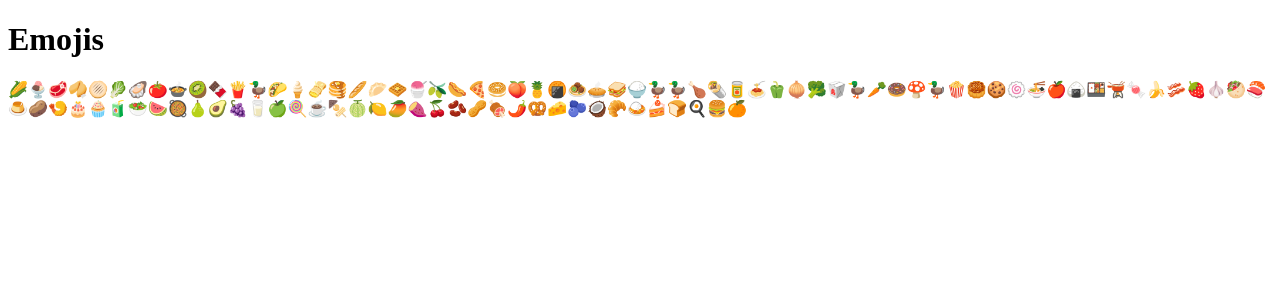
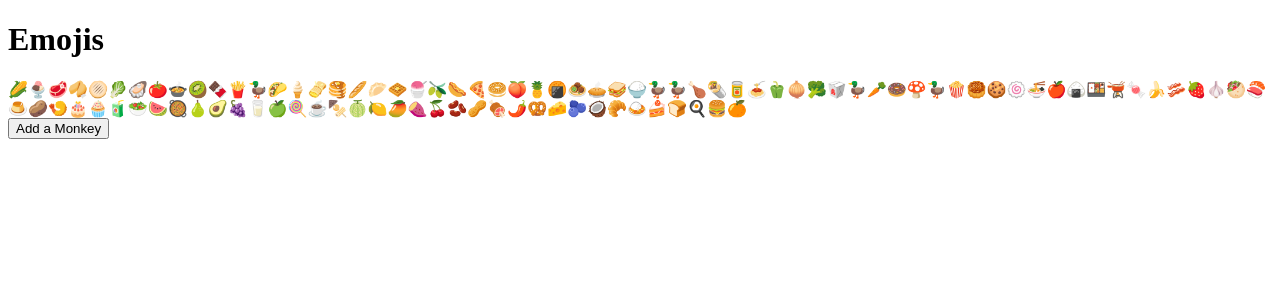
Before and after one commit to kazvee/monkey-duck-game, a React (Create React App) app: page / in a window 1280 px wide. Both pictures are taken after a click on the button "Add Ducks". Shown: the top 300 px of the page. Built offline with nearby package versions, Linux system fonts and the light colour scheme.

Commit message:
Implement Add a Monkey button functionality

```diff
--- a/src/components/ShowEmojis.jsx
+++ b/src/components/ShowEmojis.jsx
@@ -2,10 +2,13 @@ import React, { useState, useEffect } from 'react';
 import shuffleArray from '../helpers/shuffleArray';
 import ducks from '../data/ducks';
 import addDucks from '../helpers/addDucks';
+import ShowMonkey from './ShowMonkey';
+import addMonkey from '../helpers/addMonkey';
 
 const ShowEmojis = ({ emojis }) => {
   const [displayedEmojis, setDisplayedEmojis] = useState([]);
   const [ducksAdded, setDucksAdded] = useState(false);
+  const [displayedMonkey, setDisplayedMonkey] = useState(null);
 
   useEffect(() => {
     const shuffledEmojis = shuffleArray([...emojis]);
@@ -23,19 +26,39 @@ const ShowEmojis = ({ emojis }) => {
       });
       setDisplayedEmojis(emojiStrings);
       setDucksAdded(true);
+
+      const monkey = addMonkey();
+      setDisplayedMonkey(monkey);
+    }
+  };
+
+  const handleMonkeyShuffle = () => {
+    if (ducksAdded) {
+      const shuffledEmojis = shuffleArray([...displayedEmojis]);
+      setDisplayedEmojis(shuffledEmojis);
     }
   };
 
   return (
     <div>
       <h1>Emojis</h1>
-      <div className="emoji-container">
+
+      <div className='emoji-container'>
         {displayedEmojis.map((emoji, index) => (
-          <span key={index} className="emoji">
+          <span key={index} className='emoji'>
             {emoji}
           </span>
         ))}
       </div>
+
+      {ducksAdded && displayedMonkey && (
+        <div className='monkey-info'>
+          <ShowMonkey
+            displayedMonkey={displayedMonkey}
+            onMonkeyShuffle={handleMonkeyShuffle}
+          />
+        </div>
+      )}
 
       <p>
         {!ducksAdded && <button onClick={handleAddDucks}>Add Ducks</button>}
```
